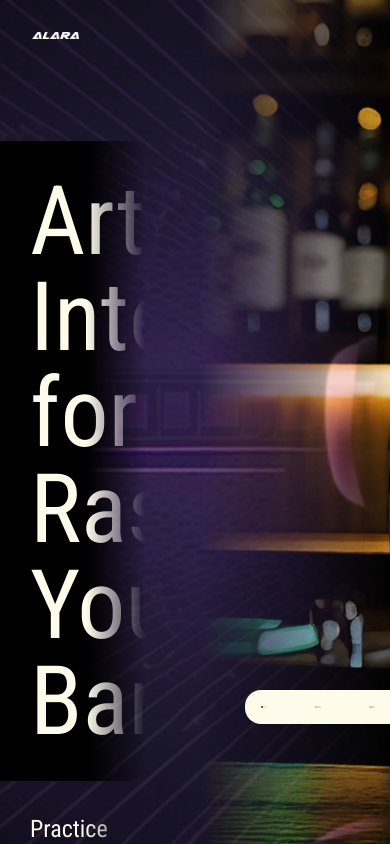
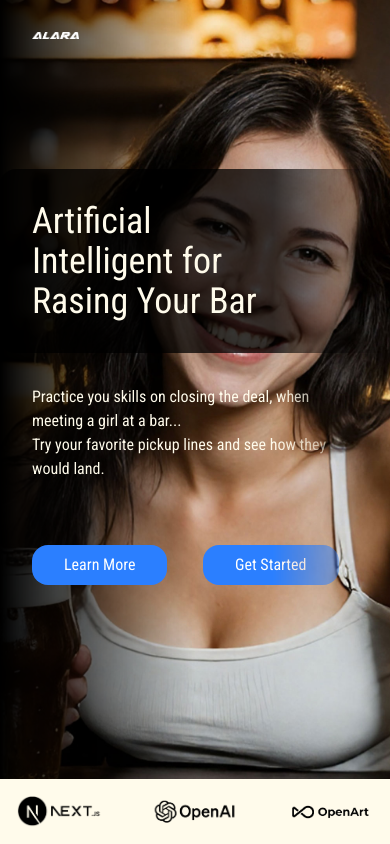
Before and after one commit to designgawd/ai-companion, a Next.js app: page / in a window 390 px wide. Built offline with nearby package versions, Linux system fonts and the light colour scheme.

Commit message:
Responsive implementation

```diff
--- a/app/components/chatbox.tsx
+++ b/app/components/chatbox.tsx
@@ -60,7 +60,7 @@ const scrollToElement = () => {
   };
 
   return (
-    <div className="min-h-screen flex flex-col items-center py-4 px-8">
+    <div className="2xl:min-h-screen flex flex-col items-center py-4 px-8">
       <div id="chatBox" className="flex flex-col gap-8 w-full max-w-4xl overflow-auto">
 
         {messages.length && messages.map((message, index, row) => {
--- a/app/page.tsx
+++ b/app/page.tsx
@@ -33,74 +33,75 @@ export default function HomePage() {
 
 
   return (
-    <div className="bg-[url(/images/Alara---Desktop-BG.jpg)] bg-cover min-h-screen bg-linear-to-r from-cyan-500 to-blue-500 overflow-hidden relative">
+    <div className="2xl:bg-[url(/images/Alara---Desktop-BG.jpg)] bg-cover min-h-screen bg-linear-to-r bg-black overflow-hidden relative">
 
-      <div className={`z-[0] mask-l-from-50% bg-[url(/images/Alara---Desktop-girl1.jpg)] bg-cover min-h-screen min-w-screen absolute top-0 left-50 ${chatting ? "goaway right" : "showup"}`}></div>
+      <div className={`z-[0] mask-l-from-50% bg-[url(/images/Alara---Desktop-girl1.jpg)] bg-center bg-cover min-h-screen min-w-screen absolute top-0 2xl:left-50 ${chatting ? "goaway right" : "showup"}`}></div>
 
-      <div className="min-h-screen min-w-screen fixed left-50">
+      <div className="min-h-screen min-w-screen fixed 2xl:left-50">
         <Image
           src={bartenders[girl].image}
           alt={bartenders[girl].name}
-          fill
-          className={`min-h-screen min-w-screen absolute top-0 left-50 ${!chatting ? "goaway right" : "showup"}`}/>
+          width={3840}
+          height={2160}
+          className={` min-w-screen absolute mask-b-from-70%  top-0 2xl:left-50 ${!chatting ? "goaway right" : "2xl:absolute showup"}`}/>
       </div>
 
       <Image alt="" src={logo} className={`fixed top-8 w-[12%] left-right ${chatting ? "right-pos" : "left-pos"}`} />
 
-      <div className={`z-[1] absolute right-[-50px] top-50 bg-black p-4 px-24 rounded-2xl w-1/4 text-amber-50 text-2xl ${chatting ? "showup" : "goaway right"}`}>
+      <div className={`z-[1] absolute right-[-15px] 2xl:right-[-50px] top-20 2xl:top-50 bg-black p-4 2xl:px-24 rounded-2xl w-1/4 text-amber-50 text-2xl ${chatting ? "showup" : "goaway right"}`}>
         {bartenders[girl].name}</div>
         <div className="main-content">
 
-          <div className={`mask-r-from-70% w-1/2 fixed left-[-50px] top-1/6 ${getStarted ? "goaway left" : "showup"}`}>
+          <div className={`mask-r-from-70% 2xl:w-1/2 fixed top-[20%] 2xl:left-[-50px] 2xl:top-1/6 ${getStarted ? "goaway left" : "showup"}`}>
 
-            <div className={`bg-black rounded-2xl p-8 pl-20`}>
-              <h1 className="text-amber-50 text-8xl min-[2400px]:text-9xl">Artificial <br/> Intelligent for  <br/> Rasing Your Bar</h1>
+            <div className={`bg-black/75 2xl:bg-black rounded-2xl p-8 2xl:pl-20`}>
+              <h1 className="text-amber-50 text-4xl 2xl:text-9xl">Artificial <br/> Intelligent for  <br/> Rasing Your Bar</h1>
             </div>
 
-            <div className="p-8 pl-20 text-amber-50 text-2xl min-[2400px]:text-4xl">Practice you skills on closing the deal, when meeting a girl at a bar... <br/> Try your favorite pickup lines and see how they would land.</div>
+            <div className="p-8 2xl:pl-20 text-amber-50 text-l 2xl:text-2xl">Practice you skills on closing the deal, when meeting a girl at a bar... <br/> Try your favorite pickup lines and see how they would land.</div>
 
-            <div className="p-8 pl-20 grid grid-cols-2 gap-4 w-3/4">
-              <div><button className="bg-blue-500 hover:bg-blue-700 font-medium text-2xl text-white py-2 px-20 rounded-2xl">Learn More</button>
+            <div className="p-8 2xl:pl-20 grid grid-cols-2 gap-4 w-[100%] 2xl:w-3/4">
+              <div><button className="bg-blue-500 hover:bg-blue-700 p-8 2xl:font-medium 2xl:text-2xl text-white py-2 2xl:px-20 rounded-2xl">Learn More</button>
               </div>
-              <div><button onClick={handleGetStarted} className="bg-blue-500 hover:bg-blue-700 font-medium text-2xl text-white py-2 px-20 rounded-2xl">Get Started</button>
+              <div><button onClick={handleGetStarted} className="bg-blue-500 hover:bg-blue-700 p-8 2xl:font-medium 2xl:text-2xl text-white py-2 2xl:px-20 rounded-2xl">Get Started</button>
               </div>
             </div>
 
           </div>
 
-          <div className={`bg-amber-50 rounded-2xl w-1/2 fixed bottom-30 right-[-50px] ${chatting ? "goaway right" : "showup"}`}>
-            <div className="grid grid-cols-3 gap-4 w-3/4 ">
+          <div className={`bg-amber-50 2xl:rounded-2xl w-[100%] 2xl:w-1/2 fixed bottom-0 2xl:bottom-30 2xl:right-[-50px] ${chatting ? "goaway right" : "showup"}`}>
+            <div className="grid grid-cols-3 gap-4 2xl:w-3/4 ">
               <div className="p-4 content-center justify-items-center"><Image alt="" src={logoNextJS} style={{width:"125px"}} /></div>
               <div className="p-4 content-center justify-items-center"><Image alt="" src={logoOpenAI} style={{width:"125px"}} /></div>
               <div className="p-4 content-center justify-items-center"><Image alt="" src={logoOpenArt} style={{width:"125px"}} /></div>
             </div>
           </div>
 
-          <div className={`get-started w-3/8 fixed left-[-50px] top-1/6  ${!getStarted ? "goaway left" : "showup"} ${chatting ? "goaway left" : ""}`}>
-            <div className={`bg-black rounded-2xl p-8 pl-20`}>
-              <p className="text-amber-50 py-4 text-xl min-[2400px]:text-4xl">
+          <div className={`get-started md:w-7/8 2xl:w-3/8 fixed left-[-50px] top-[10%] md:top-[20%] 2xl:top-1/6  ${!getStarted ? "goaway left" : "showup"} ${chatting ? "goaway left" : ""}`}>
+            <div className={`bg-black/75 md:rounded-2xl p-8 pl-20`}>
+              <p className="text-amber-50 py-4 text-l 2xl:text-xl">
                 Here is the scenario.  You just arrived to a bar solo.  You have a seat at the bar and notice the bartender noticing you.  No matter if you are shy or always ready for social interactions, it is time for you to wow this girl and see where things go.
               </p>
-              <p className="text-amber-50 py-4 text-xl min-[2400px]:text-4xl">
+              <p className="text-amber-50 py-4 text-l 2xl:text-xl">
                 You will meet a random girl.  Each girl can have a different personality.  This will give you the challenges of meeting different type of girls each time you use this service.
               </p>
-              <p className="text-amber-50 py-4 text-xl min-[2400px]:text-4xl">
+              <p className="text-amber-50 py-4 text-l 2xl:text-xl">
                 You will only have 3 minutes... she is busy, so she doesn&apos;t have much time and there is plenty of competition around you!  Don&apos;t forget to order your drink before you lose her.
               </p>
-              <p className="text-amber-50 py-4 text-xl min-[2400px]:text-4xl">
+              <p className="text-amber-50 py-4 text-l 2xl:text-xl">
                 If you are not interseted in your bartender you wait for the next on by refreshing the page and starting over.  Luck you, not many people get that chance!
               </p>
             </div>
             <div className="p-8 pl-20 grid grid-cols-2 gap-4">
-              <div><button onClick={handleGetStarted} className="bg-blue-500 hover:bg-blue-700 font-medium text-2xl text-white py-2 px-20 rounded-2xl">Go Back</button>
+              <div><button onClick={handleGetStarted} className="bg-blue-500 hover:bg-blue-700 p-8 2xl:font-medium 2xl:text-2xl text-white py-2 2xl:px-16 rounded-2xl">Go Back</button>
               </div>
-              <div><button onClick={startChatting} className="bg-blue-500 hover:bg-blue-700 font-medium text-2xl text-white py-2 px-20 rounded-2xl">Start Chatting</button>
+              <div><button onClick={startChatting} className="bg-blue-500 hover:bg-blue-700 p-8 2xl:font-medium 2xl:text-2xl text-white py-2 2xl:px-16 rounded-2xl">Start</button>
               </div>
             </div>
           </div>
 
-          <div className={`chat-section w-7/16 h-screen overflow-x-auto ${!chatting ? "goaway left" : "showup"}`}>
-            <div className={`bg-black rounded-2xl mask-r-from-90% pr-12`}><Chatbox girl={girl} /></div>
+          <div className={`chat-section w-[100%] fixed top-[25%] 2xl:top-0 h-[75%] 2xl:w-7/16 2xl:h-screen overflow-x-auto ${!chatting ? "goaway left" : "showup"}`}>
+            <div className={`bg-black rounded-2xl 2xl:mask-r-from-90% 2xl:pr-12 h-1/2 2xl:h-auto`}><Chatbox girl={girl} /></div>
           </div>
         </div>
 
```
